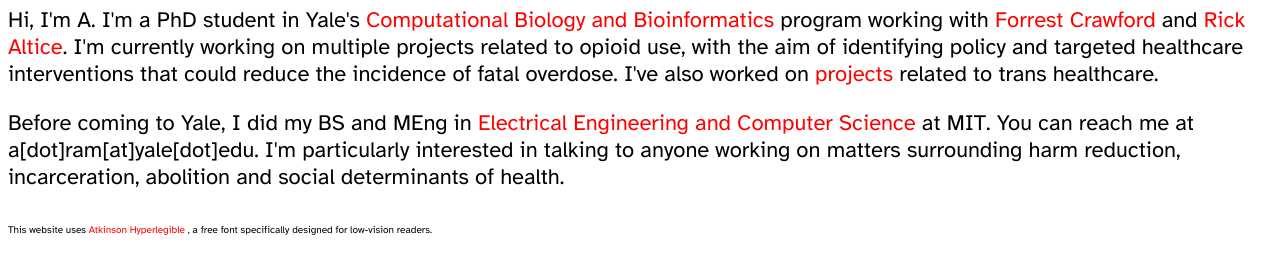
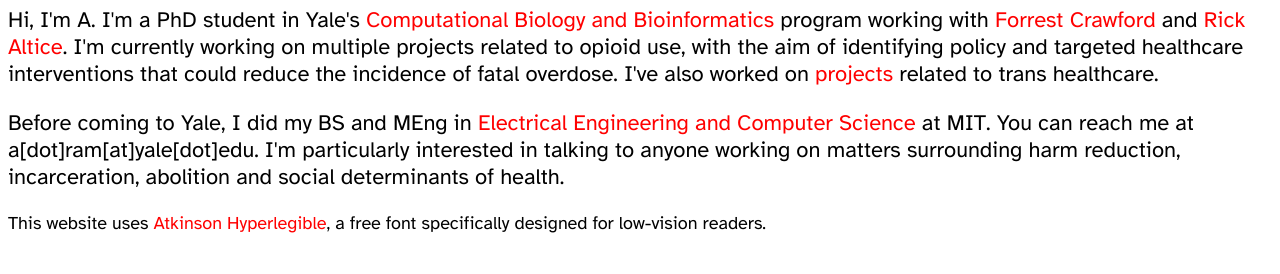
Before and after one commit to a-ram-1/a-ram-1.github.io, a plain HTML site: page index.html in a window 1280 px wide. Shown: the part 90-364 px from the top of the page. Drawn offline with Linux system fonts and the light colour scheme.

Commit message:
modified:   index.html

```diff
--- a/index.html
+++ b/index.html
@@ -41,6 +41,6 @@ a:active {
 <p>Before coming to Yale, I did my BS and MEng in <a href="http://www.eecs.mit.edu/">Electrical Engineering and Computer Science</a> at MIT. You can reach me at a[dot]ram[at]yale[dot]edu. I'm particularly interested in talking to anyone working on matters surrounding harm reduction, incarceration, abolition and social determinants of health.</p>
 
 
-<p><font size="-2">This website uses <a href="https://brailleinstitute.org/freefont">Atkinson Hyperlegible </a>, a free font specifically designed for low-vision readers.</font>
+<p style="font-size: 18px">This website uses <a href="https://brailleinstitute.org/freefont">Atkinson Hyperlegible</a>, a free font specifically designed for low-vision readers.
 </body>
 </html>
```
